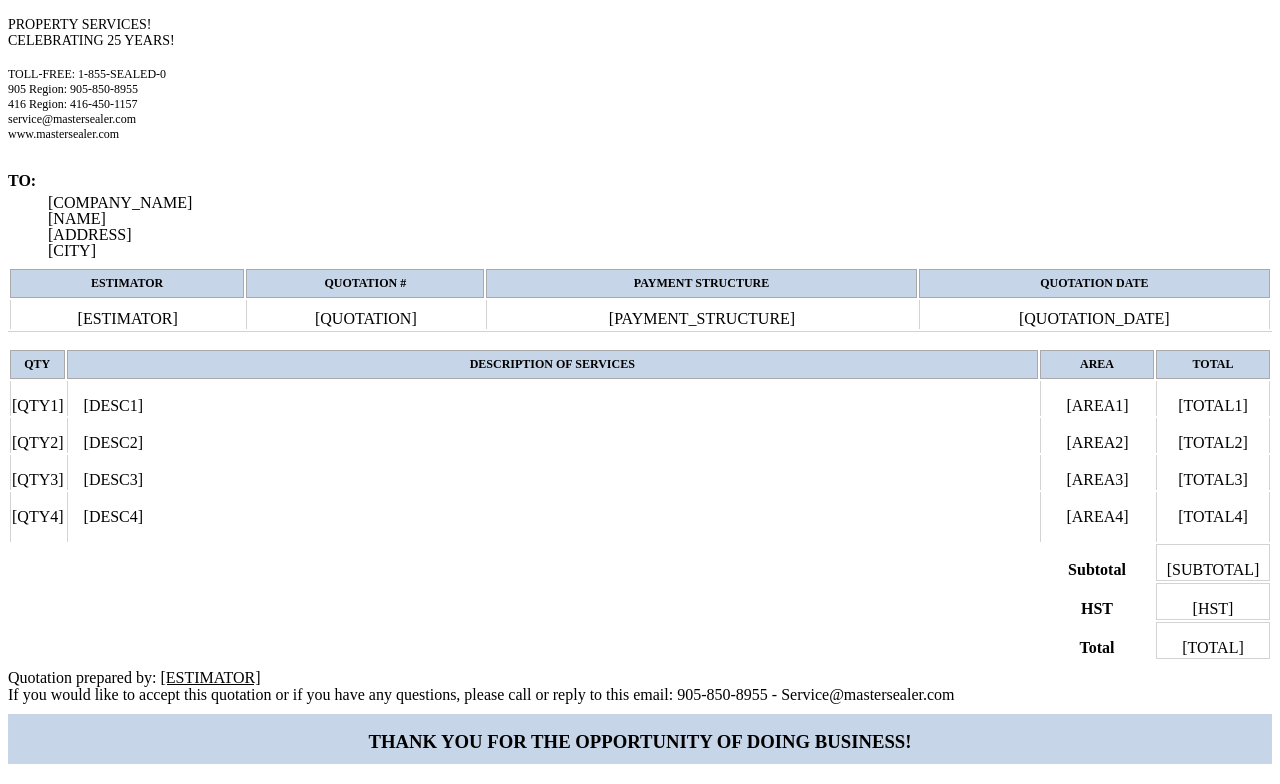
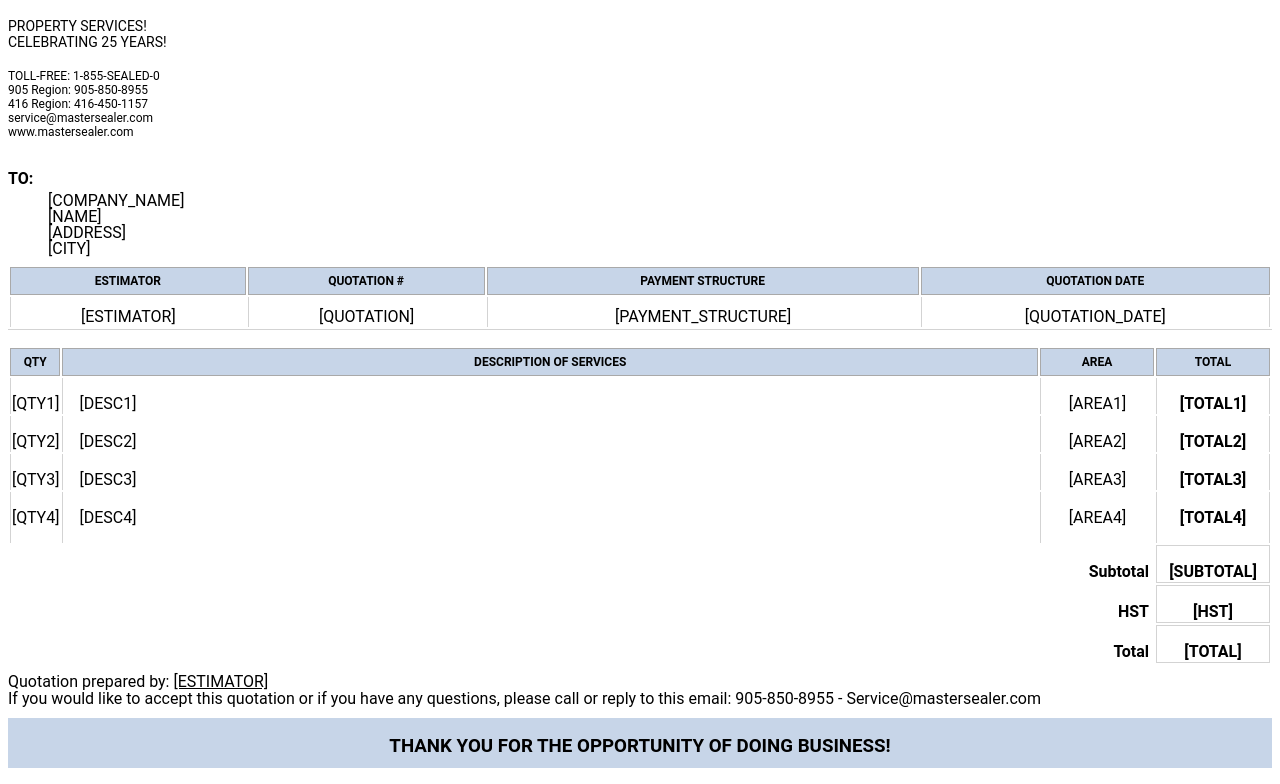
Before and after one commit to hassanaziz0012/master-cleaner, a Django app: template main/templates/main/customer_pdf.html in a window 1280 px wide. Shown: the part 309-1093 px from the top of the page. Run offline with Django 3.2, Linux system fonts and the light colour scheme; the template is opened without the code that fills it, so the values that code supplies are empty.

Commit message:
More changes

```diff
--- a/main/templates/main/customer_pdf.html
+++ b/main/templates/main/customer_pdf.html
@@ -9,6 +9,9 @@
 
     <!-- Bootstrap CSS -->
     <style>
+        body {
+            font-family: "Roboto";
+        }
         h2,
         h4 {
             font-weight: 400;
@@ -196,50 +199,50 @@
                         <td class="quantity-cell first-row">[QTY1]</td>
                         <td class="first-row" style="text-align: left; padding-left: 1em;">[DESC1]</td>
                         <td class="first-row">[AREA1]</td>
-                        <td class="first-row" style="border-right: 1px solid lightgray;">[TOTAL1]</td>
+                        <td class="first-row" style="border-right: 1px solid lightgray; font-weight: bold;">[TOTAL1]</td>
                     </tr>
 
                     <tr class="service-row">
                         <td class="quantity-cell">[QTY2]</td>
                         <td style="text-align: left; padding-left: 1em;">[DESC2]</td>
                         <td>[AREA2]</td>
-                        <td style="border-right: 1px solid lightgray;">[TOTAL2]</td>
+                        <td style="border-right: 1px solid lightgray; font-weight: bold;">[TOTAL2]</td>
                     </tr>
 
                     <tr class="service-row">
                         <td class="quantity-cell">[QTY3]</td>
                         <td style="text-align: left; padding-left: 1em;">[DESC3]</td>
                         <td>[AREA3]</td>
-                        <td style="border-right: 1px solid lightgray;">[TOTAL3]</td>
+                        <td style="border-right: 1px solid lightgray; font-weight: bold;">[TOTAL3]</td>
                     </tr>
 
                     <tr class="border-bottom-row service-row">
                         <td class="quantity-cell">[QTY4]</td>
                         <td style="text-align: left; padding-left: 1em;">[DESC4]</td>
                         <td>[AREA4]</td>
-                        <td style="border-right: 1px solid lightgray;">[TOTAL4]</td>
+                        <td style="border-right: 1px solid lightgray; font-weight: bold;">[TOTAL4]</td>
                     </tr>
 
                     <!-- TOTALS -->
                     <tr class="padding-top-row">
                         <td class="no-border"></td>
                         <td class="no-border"></td>
-                        <td class="bg-success text-white no-border"><b>Subtotal</b></td>
-                        <td class="bg-success text-white border-row">[SUBTOTAL]</td>
+                        <td class="bg-success text-white no-border" style="text-align: right; padding-right: 5px;"><b>Subtotal</b></td>
+                        <td class="bg-success text-white border-row" style="font-weight: bold;">[SUBTOTAL]</td>
                     </tr>
 
                     <tr class="padding-top-row">
                         <td class="no-border"></td>
                         <td class="no-border"></td>
-                        <td class="bg-success text-white no-border"><b>HST</b></td>
-                        <td class="bg-success text-white border-row">[HST]</td>
+                        <td class="bg-success text-white no-border" style="text-align: right; padding-right: 5px;"><b>HST</b></td>
+                        <td class="bg-success text-white border-row" style="font-weight: bold;">[HST]</td>
                     </tr>
 
                     <tr class="padding-top-row">
                         <td class="no-border"></td>
                         <td class="no-border"></td>
-                        <td class="bg-success text-white no-border"><b>Total</b></td>
-                        <td class="bg-success text-white border-row">[TOTAL]</td>
+                        <td class="bg-success text-white no-border" style="text-align: right; padding-right: 5px;"><b>Total</b></td>
+                        <td class="bg-success text-white border-row" style="font-weight: bold;">[TOTAL]</td>
                     </tr>
 
                 </tbody>
```
Also changed, not shown: main/utils.py (+18 -15 lines).
